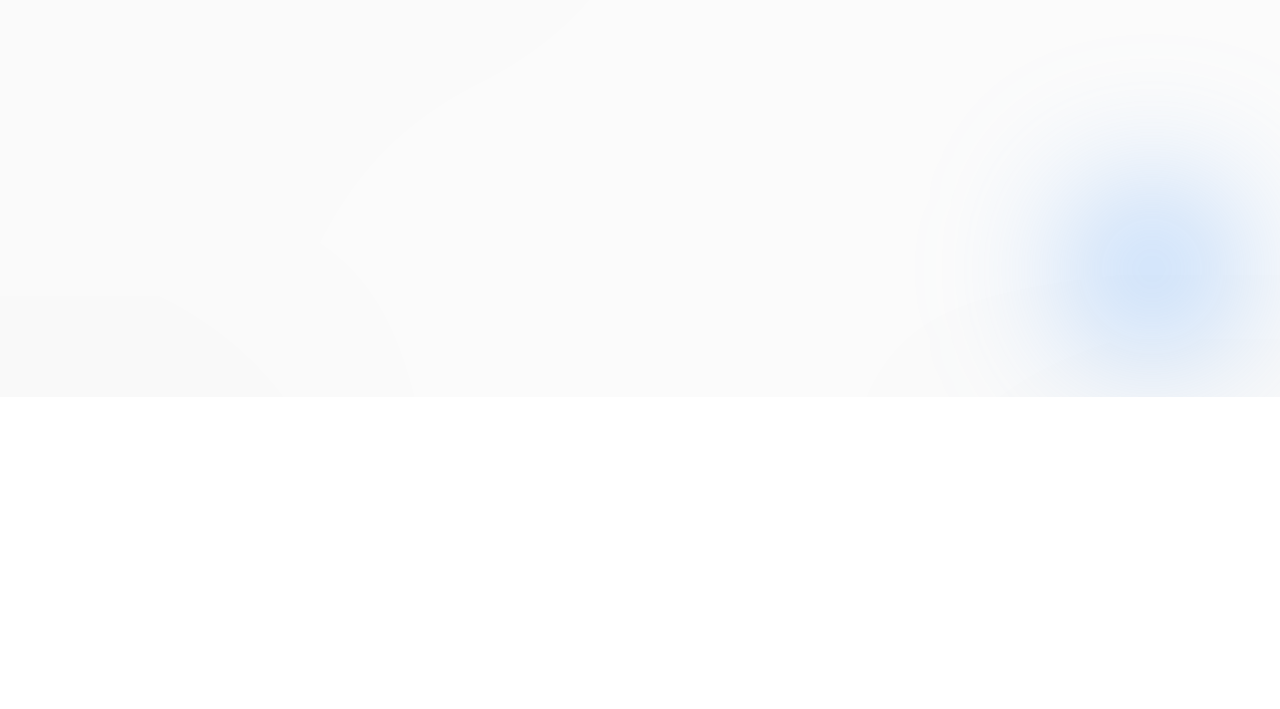
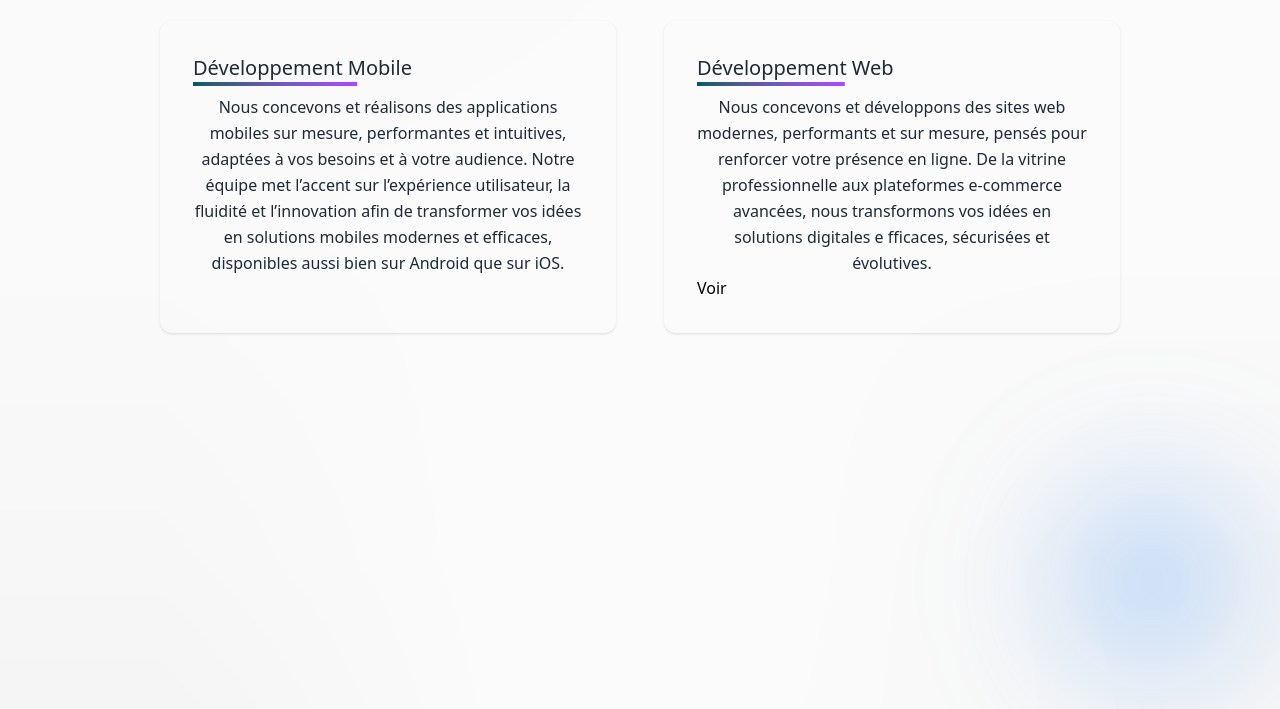
Before and after one commit to Hasina001/NeuroCode, a React (Vite) app in the folder web/: page /a_propos in a window 1280 px wide. Shown: the part 1837-2546 px from the top of the page. Before the commit the page ends 2234 px from the top, so only its background shows below. Built offline with nearby package versions, Linux system fonts and the light colour scheme.

Commit message:
A propos

```diff
--- a/web/src/pages/miniPages/Apropos.jsx
+++ b/web/src/pages/miniPages/Apropos.jsx
@@ -139,6 +139,8 @@ const Apropos = () => {
         </div>
 
         <div className="mr-auto mb-12 lg:mb-20 pr-0 lg:pr-4 w-full lg:w-auto max-w-lg">
+
+          {/* Titre */}
           <motion.h1
             className="text-3xl md:text-4xl font-medium text-left mb-16"
             initial={{ scale: 0.8, opacity: 0 }}
@@ -151,6 +153,67 @@ const Apropos = () => {
                 transform translate-y-1 scale-x-75 origin-left"></span>
             </span>
           </motion.h1>
+
+      </div>
+
+      {/* Bloc projet */}
+      <div className="grid grid-cols-1 md:grid-cols-2 gap-8 md:gap-12">
+        {/* Projet 01 */}
+        <motion.div
+          className="rounded-xl p-8 shadow-sm border border-transparent
+          hover:shadow-md hover:border-blue-500
+          transition-shadow duration-300
+          hover:transition-all hover:duration-800 hover:delay-300
+          "
+          initial={{ scale: 0.8, opacity: 0 }}
+          whileInView={{ scale: 1, opacity: 1 }}
+          transition={{ duration: 0.4 }}
+        >
+          <h3 className="text-xl font-medium mb-3 text-gray-800">
+            <span className="relative inline-block">
+              Développement Mobile
+              <span className="absolute bottom-0 left-0 h-1 w-full bg-gradient-to-r from-[#015967] to-purple-500
+                transform translate-y-1 scale-x-75 origin-left"></span>
+            </span>
+          </h3>
+          <p className="text-center text-gray-800 font-light leading-relaxed">
+            Nous concevons et réalisons des applications mobiles
+             sur mesure, performantes et intuitives, adaptées à vos besoins et à votre audience.
+             Notre équipe met l’accent sur l’expérience utilisateur,
+             la fluidité et l’innovation afin de transformer vos idées en
+             solutions mobiles modernes et efficaces, disponibles aussi bien sur Android que sur iOS.
+          </p>
+        </motion.div>
+
+        {/* Projet 02 */}
+        <motion.div
+          className="rounded-xl p-8 shadow-sm border border-transparent
+          hover:shadow-md hover:border-blue-500
+          transition-shadow duration-300
+          hover:transition-all hover:duration-800 hover:delay-300
+          "
+          initial={{ scale: 0.8, opacity: 0 }}
+          whileInView={{ scale: 1, opacity: 1 }}
+          transition={{ duration: 0.6, delay: 0.6 }}
+        >
+          <h3 className="text-xl font-medium mb-3 text-gray-800">
+            <span className="relative inline-block">
+              Développement Web
+              <span className="absolute bottom-0 left-0 h-1 w-full bg-gradient-to-r from-[#015967] to-purple-500
+                transform translate-y-1 scale-x-75 origin-left"></span>
+            </span>
+          </h3>
+          <p className="text-center text-gray-800 font-light leading-relaxed">
+            Nous concevons et développons des sites web modernes, performants et sur mesure,
+            pensés pour renforcer votre présence en ligne. De la vitrine professionnelle aux
+            plateformes e-commerce avancées, nous transformons vos idées en solutions digitales
+            e fficaces, sécurisées et évolutives.
+          </p>
+
+          <button>Voir</button>
+
+        </motion.div>
+
       </div>
 
       </div>
```
